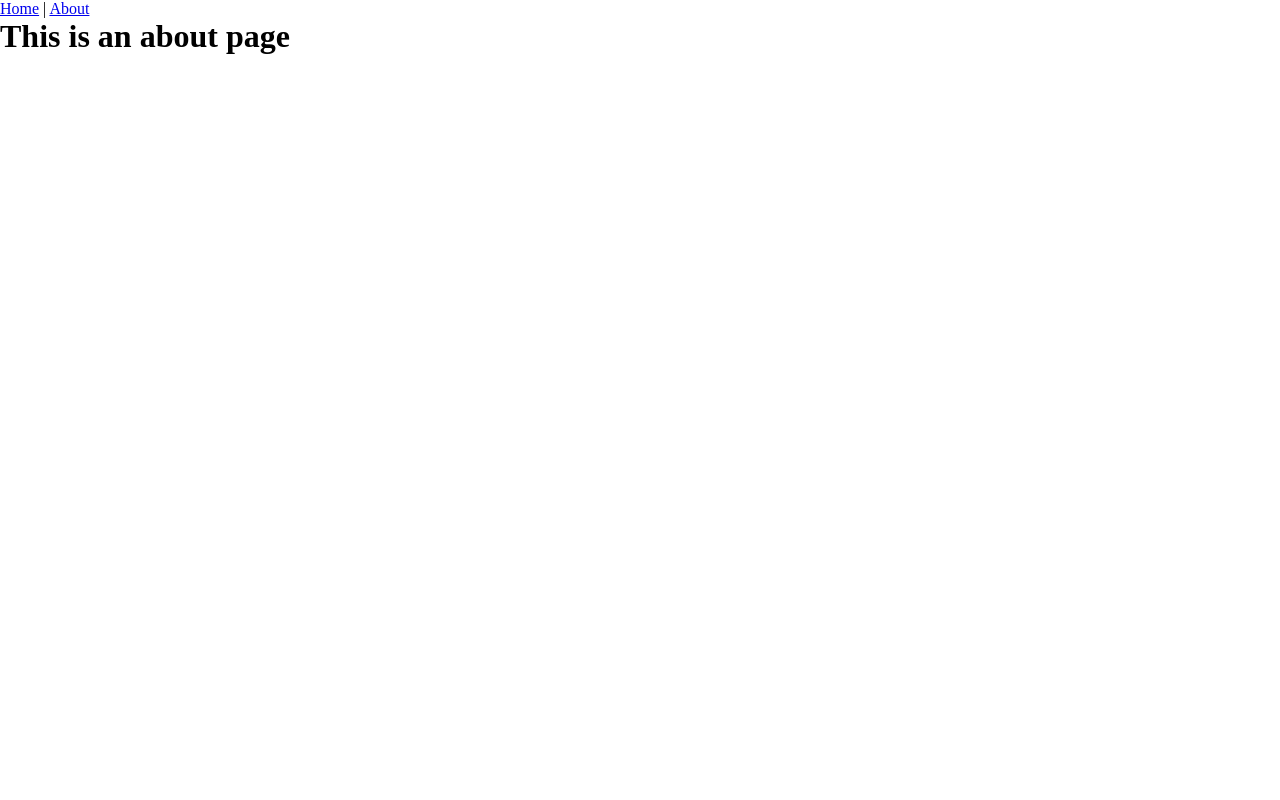
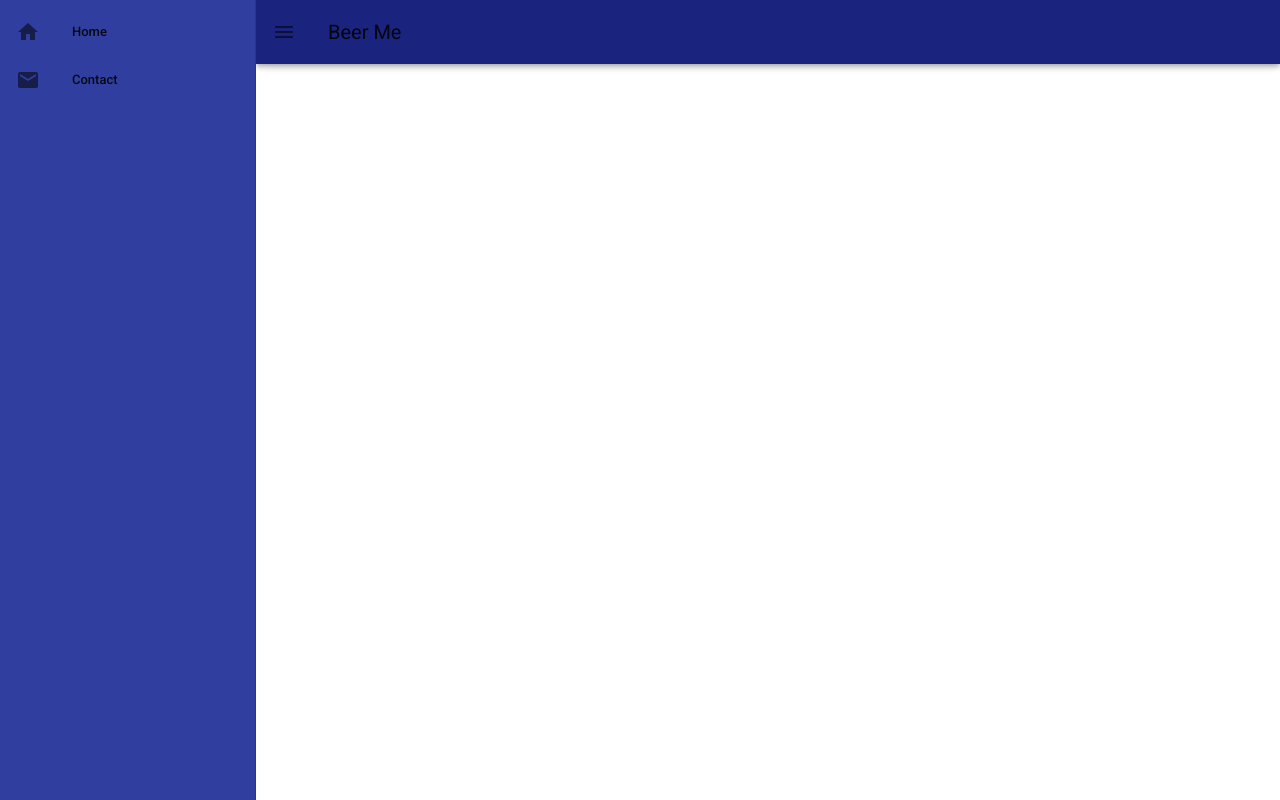
Before and after one commit to John-E5/beer-me, a Vue app: page /about in a window 1280 px wide. Built offline with nearby package versions, Linux system fonts and the light colour scheme.

Commit message:
Added Nav to app.vue

```diff
--- a/src/App.vue
+++ b/src/App.vue
@@ -1,11 +1,17 @@
 <template>
-    <div id="app">
-        <div id="nav">
-            <router-link to="/">Home</router-link> |
-            <router-link to="/about">About</router-link>
-        </div>
-        <router-view />
-    </div>
+    <v-app>
+      <Navigation />
+    </v-app>
 </template>
 
+<script>
+import Navigation from '@/components/navigation/Navigation'
+export default {
+  name: 'App',
+  components: {
+    Navigation
+  }
+}
+</script>
+
 <style></style>
--- a/src/components/navigation/Navigation.vue
+++ b/src/components/navigation/Navigation.vue
@@ -17,6 +17,7 @@
                 <v-list-item-content>
                     <v-list-item-title>Contact</v-list-item-title>
                 </v-list-item-content>
+                </v-list-item>
             </v-list>
         </v-navigation-drawer>
         <v-app-bar app color="indigo darken-4">
```
